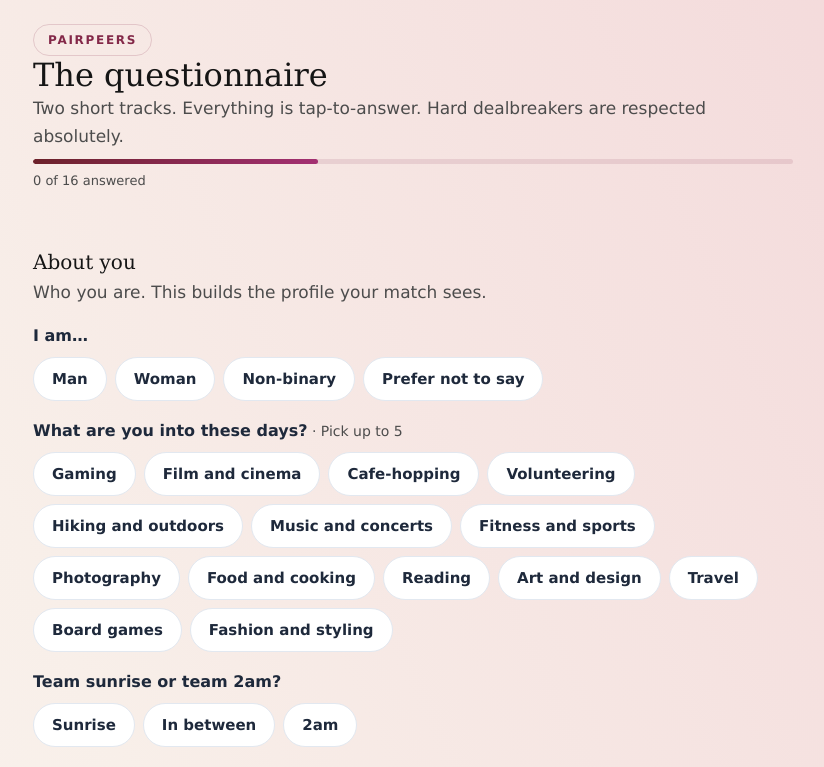
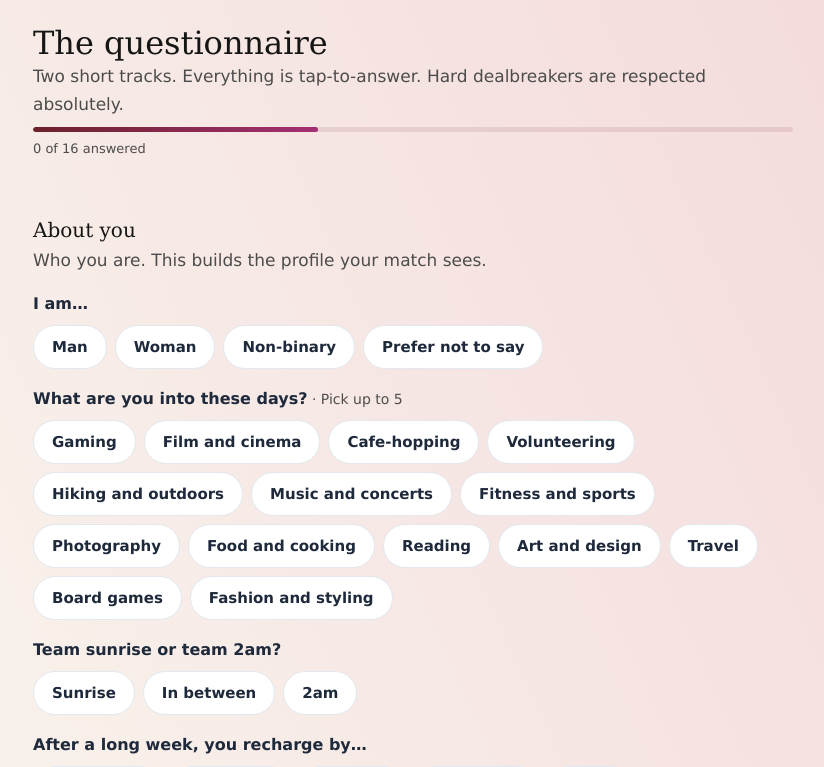
Before and after one commit to hongyime/pairpeers, a Next.js app: page /questionnaire in a window 1280 px wide. Shown: the top 767 px of the page, without its empty margins (227-1051 px from the left). Built offline with nearby package versions, Linux system fonts and the light colour scheme; no server answers.

Commit message:
style: drop PairPeers eyebrow pills from login and questionnaire

```diff
--- a/app/login/page.tsx
+++ b/app/login/page.tsx
@@ -6,7 +6,6 @@ export default function LoginPage() {
   return (
     <main className="centered">
       <div className="card narrow login-card">
-        <div className="eyebrow">PairPeers</div>
         <h1>Sign in</h1>
         <LoginErrorNote />
         <div className="widget-wrap">
--- a/app/questionnaire/page.tsx
+++ b/app/questionnaire/page.tsx
@@ -204,7 +204,6 @@ export default function QuestionnairePage() {
   return (
     <main className="centered">
       <div className="card">
-        <div className="eyebrow">PairPeers</div>
         <h1>The questionnaire</h1>
         <p className="muted">
           Two short tracks. Everything is tap-to-answer. Hard dealbreakers are
```
